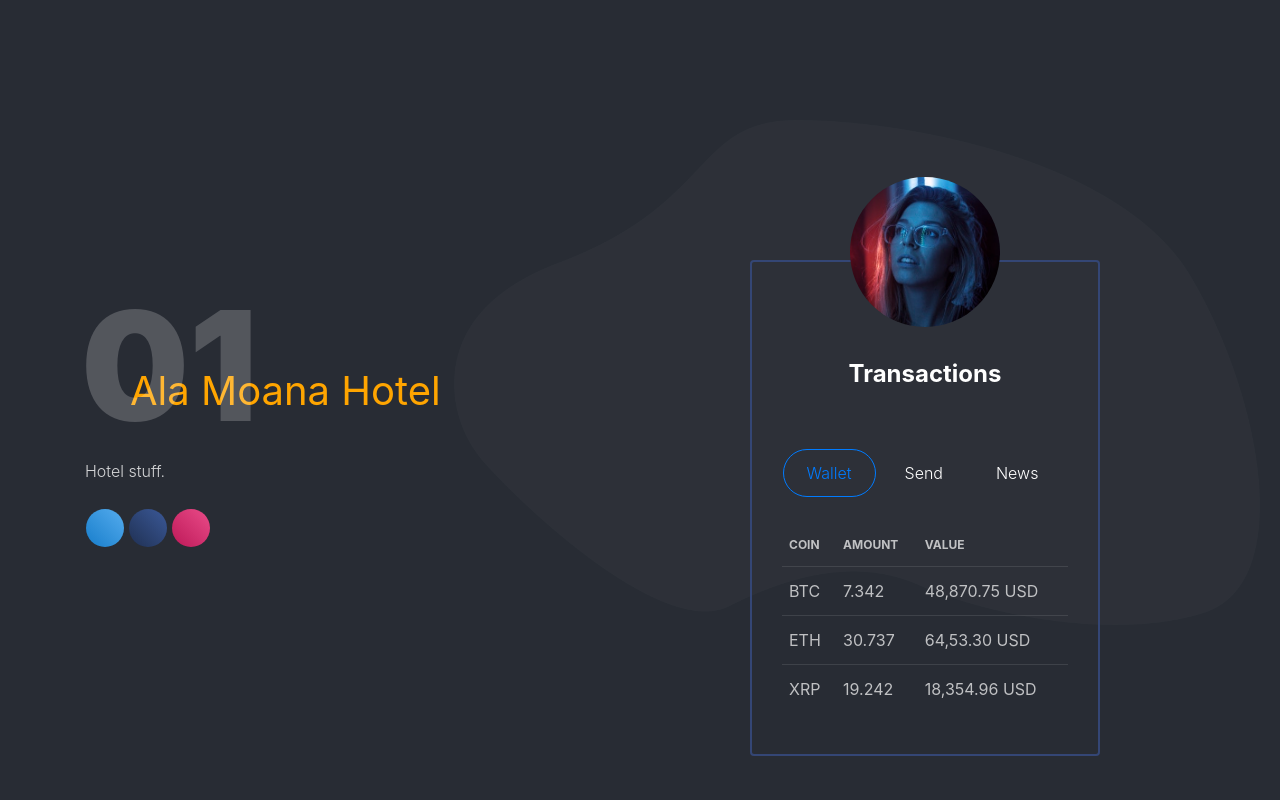
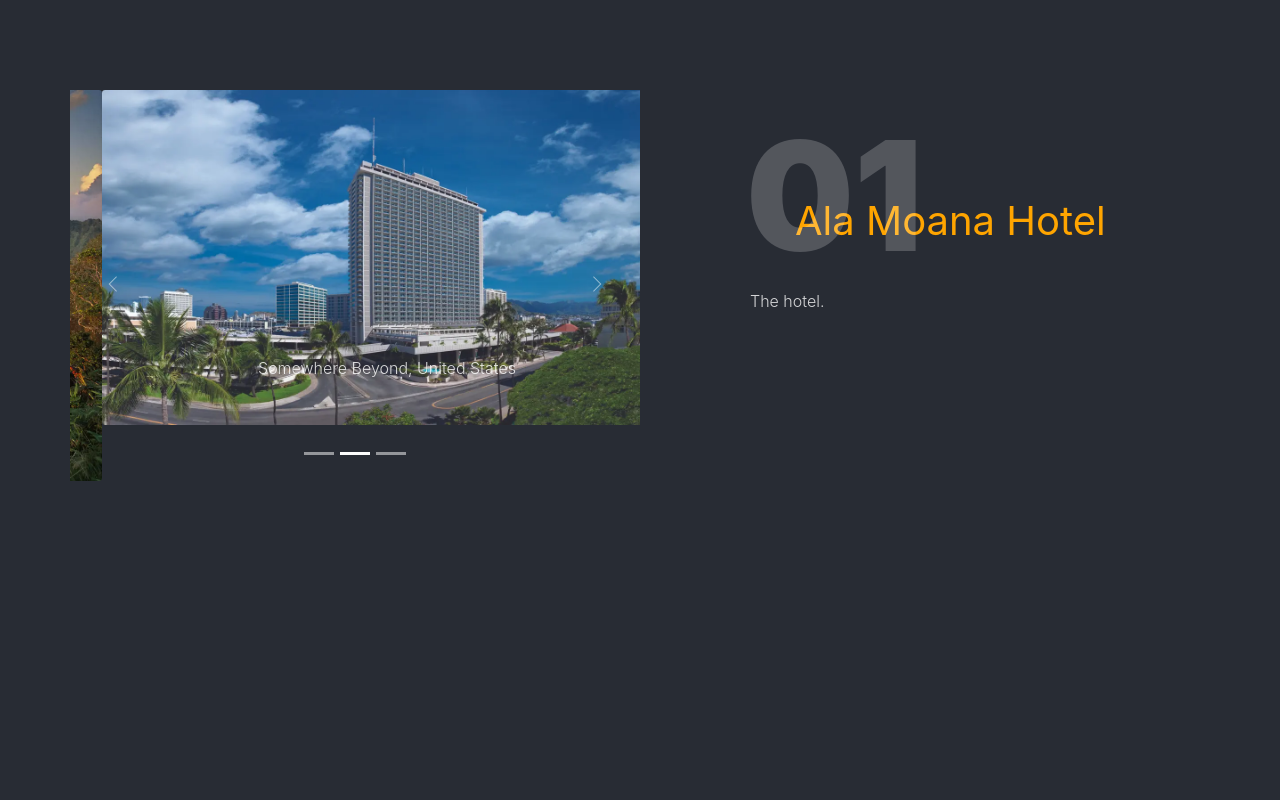
Before and after one commit to aloha-fim/docker_react_python_frontend, a React (Create React App) app: page /venue in a window 1280 px wide. Shown: the top 800 px of the page. Built offline with nearby package versions, Linux system fonts and the light colour scheme.

Commit message:
hotel update UX

```diff
--- a/src/components/HotelPage.js
+++ b/src/components/HotelPage.js
@@ -93,7 +93,7 @@ export default function HotelPage() {
     <>
       {/* <ExamplesNavbar /> */}
       <div className="wrapper">
-        <div className="page-header">
+        {/* <div className="page-header">
           <img
             alt="..."
             className="dots"
@@ -298,7 +298,7 @@ export default function HotelPage() {
               </Col>
             </Row>
           </Container>
-        </div>
+        </div> */}
         <div className="section">
           <Container>
             <Row className="justify-content-between">
@@ -308,16 +308,12 @@ export default function HotelPage() {
                 </Row>
               </Col>
               <Col md="5">
-                <h1 className="profile-title text-left">Projects</h1>
-                <h5 className="text-on-back">02</h5>
+                <h1 className="profile-title text-left">Ala Moana Hotel</h1>
+                <h5 className="text-on-back">01</h5>
                 <p className="profile-description text-left">
-                  An artist of considerable range, Ryan — the name taken by
-                  Melbourne-raised, Brooklyn-based Nick Murphy — writes,
-                  performs and records all of his own music, giving it a warm,
-                  intimate feel with a solid groove structure. An artist of
-                  considerable range.
+                  The hotel.
                 </p>
-                <div className="btn-wrapper pt-3">
+                {/* <div className="btn-wrapper pt-3">
                   <Button
                     className="btn-simple"
                     color="primary"
@@ -334,12 +330,12 @@ export default function HotelPage() {
                   >
                     <i className="tim-icons icon-bulb-63" /> Check it!
                   </Button>
-                </div>
+                </div> */}
               </Col>
             </Row>
           </Container>
         </div>
-        <section className="section">
+        {/* <section className="section">
           <Container>
             <Row>
               <Col md="6">
@@ -436,7 +432,7 @@ export default function HotelPage() {
               </Col>
             </Row>
           </Container>
-        </section>
+        </section> */}
         {/* <Footer /> */}
       </div>
     </>
```
